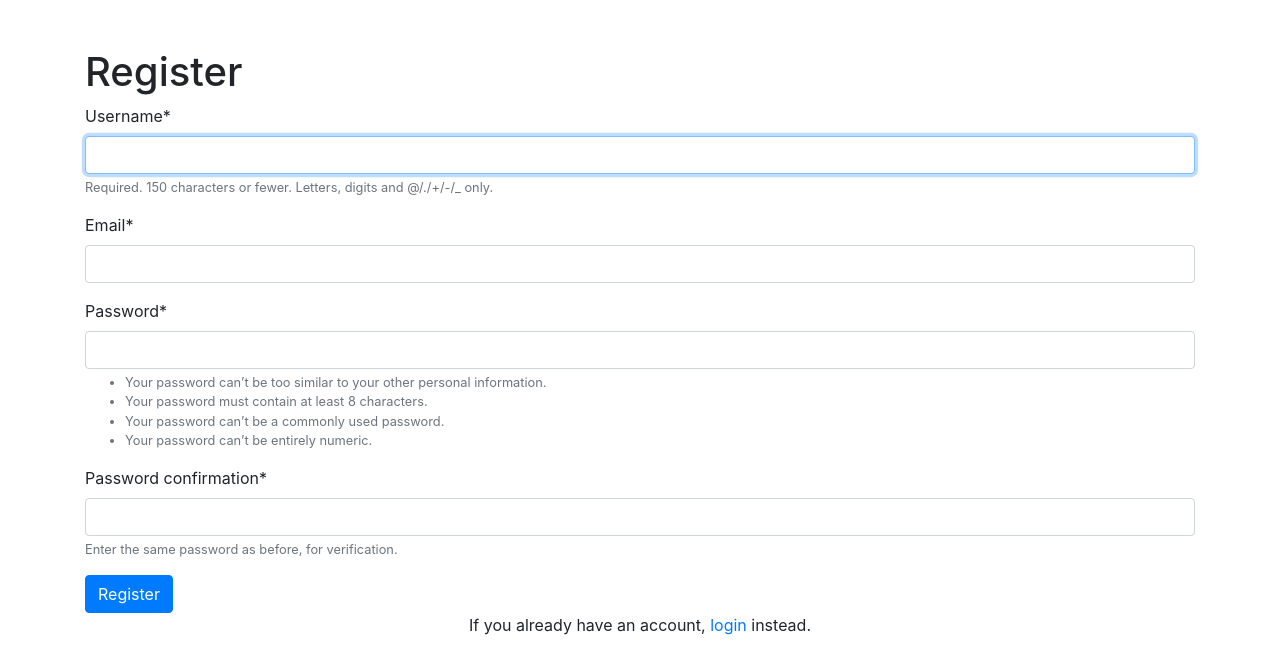
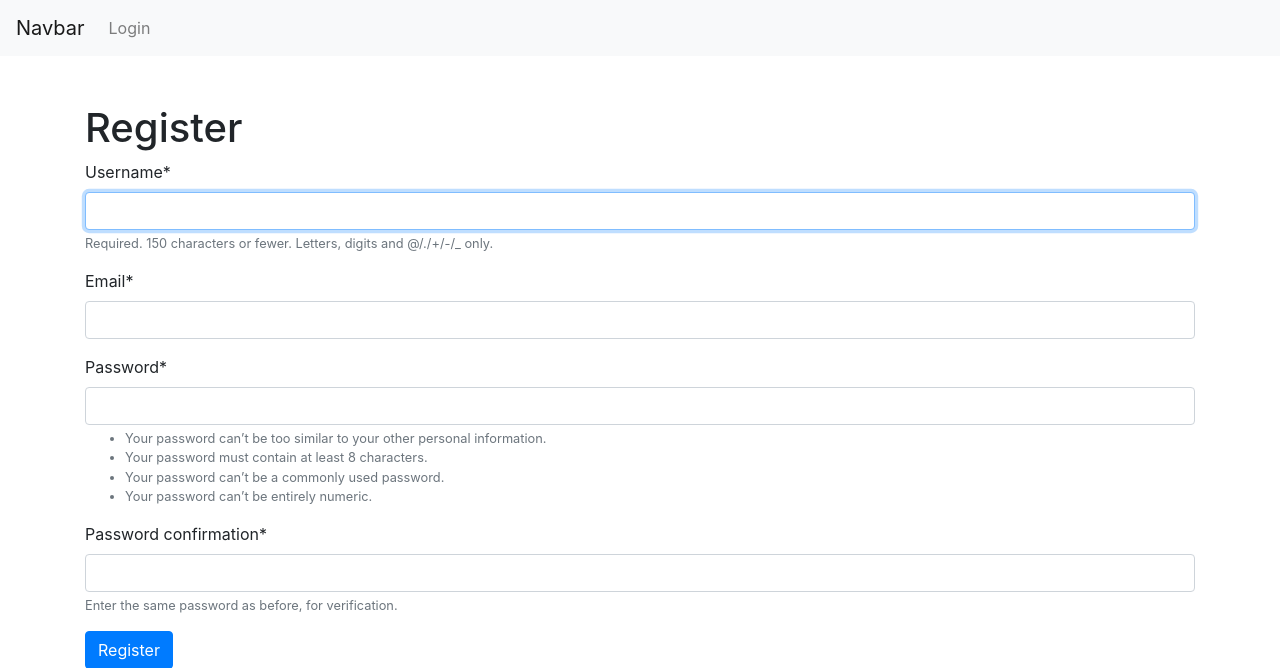
Before and after one commit to superpro2007/quipper, a Django app: page /register in a window 1280 px wide. Shown: the top 668 px of the page. Run offline with Django 4.2, Linux system fonts and the light colour scheme; some libraries are stand-ins or nearby versions.

Commit message:
add navigation bar with logout button

```diff
--- a/main/templates/header.html
+++ b/main/templates/header.html
@@ -13,7 +13,11 @@
     <title>Title</title>
   </head>
   <body>
-    {% include 'includes/messages.html' %} {% block content %} {% endblock %}
+    {% include 'includes/messages.html' %}
+    {% include 'includes/navbar.html' %}
+
+    {% block content %}
+    {% endblock %}
 
     <!-- this scripts needed for close buttons on messages to work -->
     <script
--- /dev/null
+++ b/main/templates/includes/navbar.html
@@ -0,0 +1,34 @@
+<nav class="navbar navbar-expand-lg navbar-light bg-light">
+  <a class="navbar-brand" href="#">Navbar</a>
+  <button
+    class="navbar-toggler"
+    type="button"
+    data-toggle="collapse"
+    data-target="#navbarText"
+    aria-controls="navbarText"
+    aria-expanded="False"
+    aria-label="Toggle navigation"
+  >
+    <span class="navbar-toggler-icon"></span>
+  </button>
+  <div class="collapse navbar-collapse" id="navbarText">
+    <ul class="navbar-nav mr-auto">
+      {% if user.is_authenticated %}
+
+      <li class="nav-item">
+        <a class="nav-link" href="/logout">Logout</a>
+      </li>
+      <li class="nav-item">
+        <a class="nav-link" href="#">Welcome, {{user.username}}</a>
+      </li>
+
+      {% else %}
+
+      <li class="nav-item">
+        <a class="nav-link" href="/login">Login</a>
+      </li>
+
+      {% endif %}
+    </ul>
+  </div>
+</nav>
--- a/quipper/urls.py
+++ b/quipper/urls.py
@@ -1,22 +1,6 @@
-"""
-URL configuration for quipper project.
-
-The `urlpatterns` list routes URLs to views. For more information please see:
-    https://docs.djangoproject.com/en/4.2/topics/http/urls/
-Examples:
-Function views
-    1. Add an import:  from my_app import views
-    2. Add a URL to urlpatterns:  path('', views.home, name='home')
-Class-based views
-    1. Add an import:  from other_app.views import Home
-    2. Add a URL to urlpatterns:  path('', Home.as_view(), name='home')
-Including another URLconf
-    1. Import the include() function: from django.urls import include, path
-    2. Add a URL to urlpatterns:  path('blog/', include('blog.urls'))
-"""
 from django.contrib import admin
 from django.urls import path
-from users.views import register_request, login_request
+from users.views import register_request, login_request, logout_request
 from home.views import home_request
 
 urlpatterns = [
@@ -24,4 +8,5 @@ urlpatterns = [
     path("register", register_request, name="register"),
     path("home", home_request, name="homepage"),
     path("login", login_request, name="login"),
+    path("logout", logout_request, name= "logout"),
 ]
--- a/users/views.py
+++ b/users/views.py
@@ -1,5 +1,5 @@
 from django.contrib import messages
-from django.contrib.auth import authenticate, login
+from django.contrib.auth import authenticate, login, logout
 from django.contrib.auth.forms import AuthenticationForm
 from django.http import HttpRequest, HttpResponse
 from django.shortcuts import redirect, render
@@ -49,3 +49,8 @@ def login_request(request:HttpRequest) -> HttpResponse:
     return render(
         request=request, template_name="login.html", context={"login_form": form}
     )
+
+def logout_request(request: HttpRequest) -> HttpResponse:
+	logout(request)
+	messages.info(request, "You have successfully logged out.")
+	return redirect("homepage")
```
